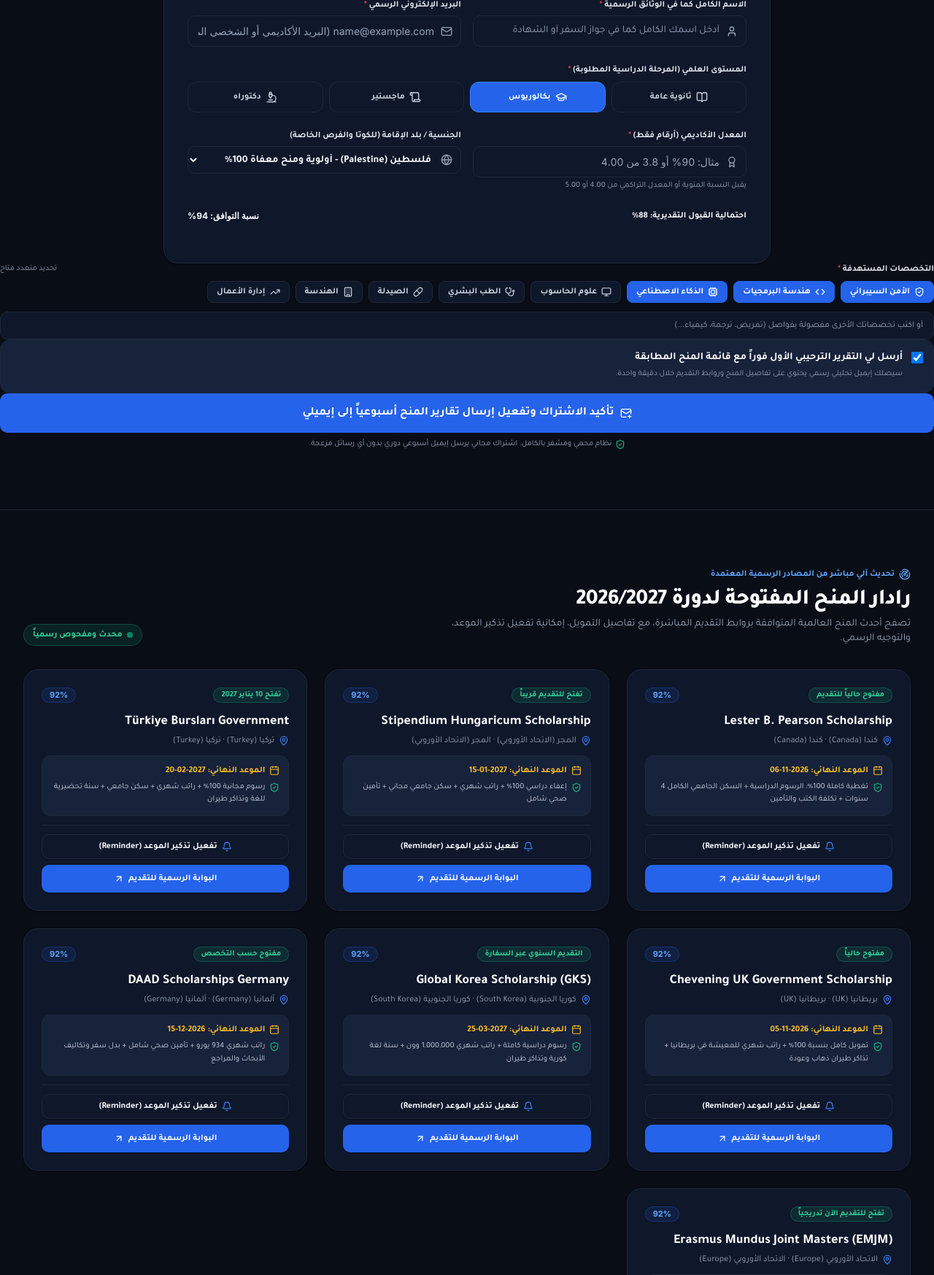
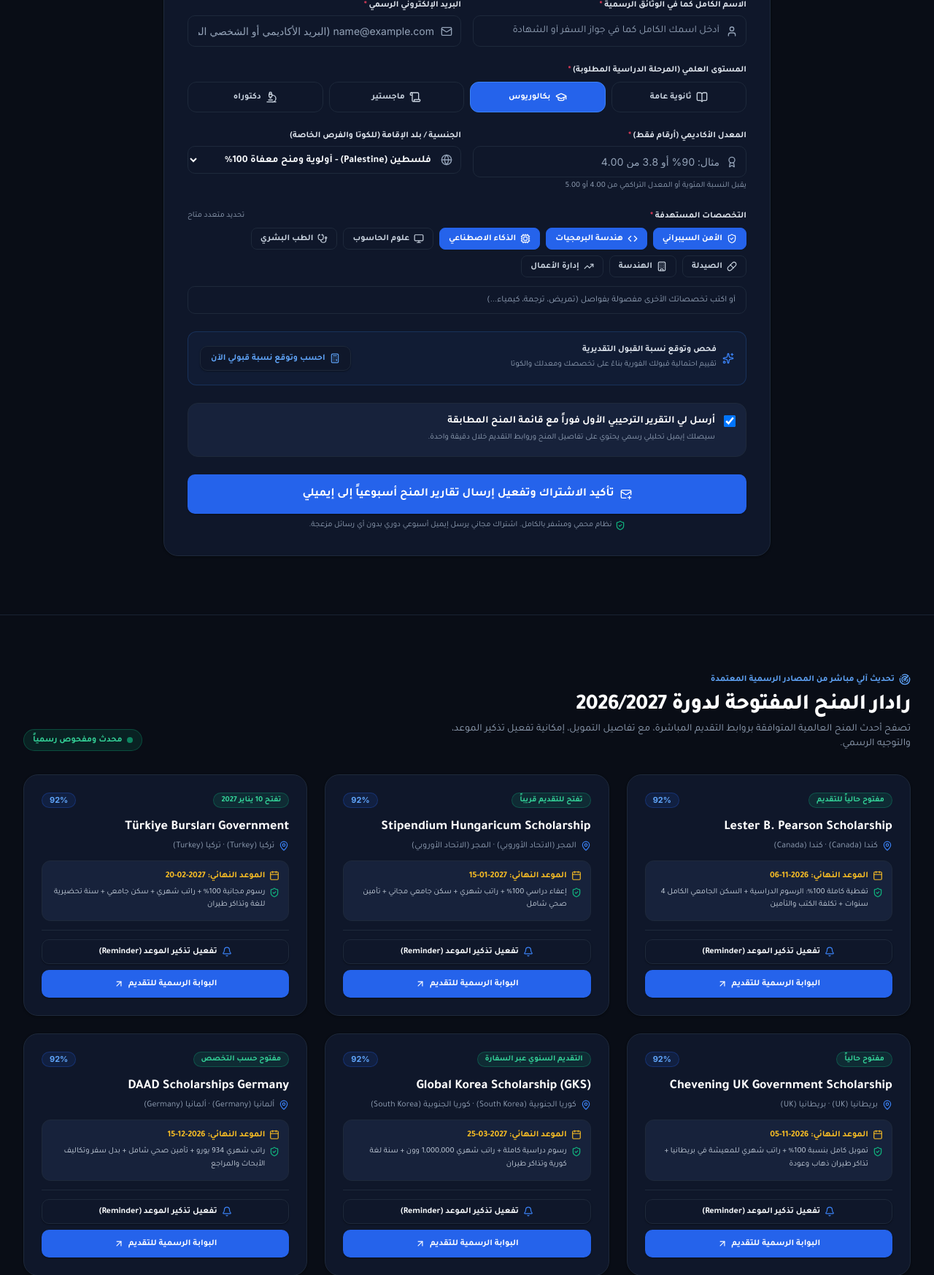
Before and after one commit to medozaiter/scholarship-automation, a FastAPI app: page / in a window 1280 px wide. Shown: the part 1422-3169 px from the top of the page at 73% size. Run offline with FastAPI, Linux system fonts and the light colour scheme; data that the repository does not hold is empty; some libraries are stand-ins or nearby versions.

Commit message:
fix: correct HTML tag nesting in subscription form card and wrap instant admission probability calculator

```diff
--- a/web/templates/index.html
+++ b/web/templates/index.html
@@ -337,13 +337,6 @@
 
                     <!-- Hidden Talents Field (Preserving backwards compatibility) -->
                     <input type="hidden" id="talentsInput" value="">
-                            <div class="flex items-center justify-between font-bold">
-                                <span id="probScore" class="text-xs">احتمالية القبول التقديرية: 88%</span>
-                                <span id="matchPercent" class="font-latin text-xs">نسبة التوافق: 94%</span>
-                            </div>
-                            <p id="probAdvice" class="text-[11px] leading-relaxed text-emerald-800 dark:text-emerald-200"></p>
-                        </div>
-                    </div>
 
                     <!-- Target Majors Selection -->
                     <div>
@@ -392,6 +385,32 @@
                         <input type="text" id="customMajor" maxlength="100" placeholder="أو اكتب تخصصاتك الأخرى مفصولة بفواصل (تمريض، ترجمة، كيمياء...)"
                             oninput="this.value = this.value.replace(/[<>{}\`$]/g, '')"
                             class="sp-input text-xs">
+                    </div>
+
+                    <!-- Admission Probability Calculator Callout & Result Box -->
+                    <div class="sp-subcard p-4 rounded-xl border border-blue-500/20 bg-blue-500/5 space-y-3">
+                        <div class="flex flex-col sm:flex-row items-start sm:items-center justify-between gap-3">
+                            <div class="flex items-center gap-2">
+                                <i data-lucide="sparkles" class="w-4 h-4 text-blue-500"></i>
+                                <div>
+                                    <span class="text-xs font-bold text-slate-800 dark:text-slate-200 block">فحص وتوقع نسبة القبول التقديرية</span>
+                                    <span class="text-[11px] text-slate-400">تقييم احتمالية قبولك الفورية بناءً على تخصصك ومعدلك والكوتا</span>
+                                </div>
+                            </div>
+                            <button type="button" onclick="calculateInstantProbability()" class="sp-btn-secondary px-3.5 py-2 text-xs font-bold flex items-center gap-1.5 text-blue-600 dark:text-blue-400 shrink-0">
+                                <i data-lucide="calculator" class="w-3.5 h-3.5"></i>
+                                <span>احسب وتوقع نسبة قبولي الآن</span>
+                            </button>
+                        </div>
+
+                        <!-- Instant Probability Result Box -->
+                        <div id="probabilityBox" class="hidden p-3.5 rounded-xl sp-badge-success space-y-1 block w-full text-right">
+                            <div class="flex items-center justify-between font-bold">
+                                <span id="probScore" class="text-xs">احتمالية القبول التقديرية: 88%</span>
+                                <span id="matchPercent" class="font-latin text-xs">توافق الشروط: 94%</span>
+                            </div>
+                            <p id="probAdvice" class="text-[11px] leading-relaxed text-emerald-800 dark:text-emerald-200"></p>
+                        </div>
                     </div>
 
                     <!-- Welcome Email Checkbox -->
```
